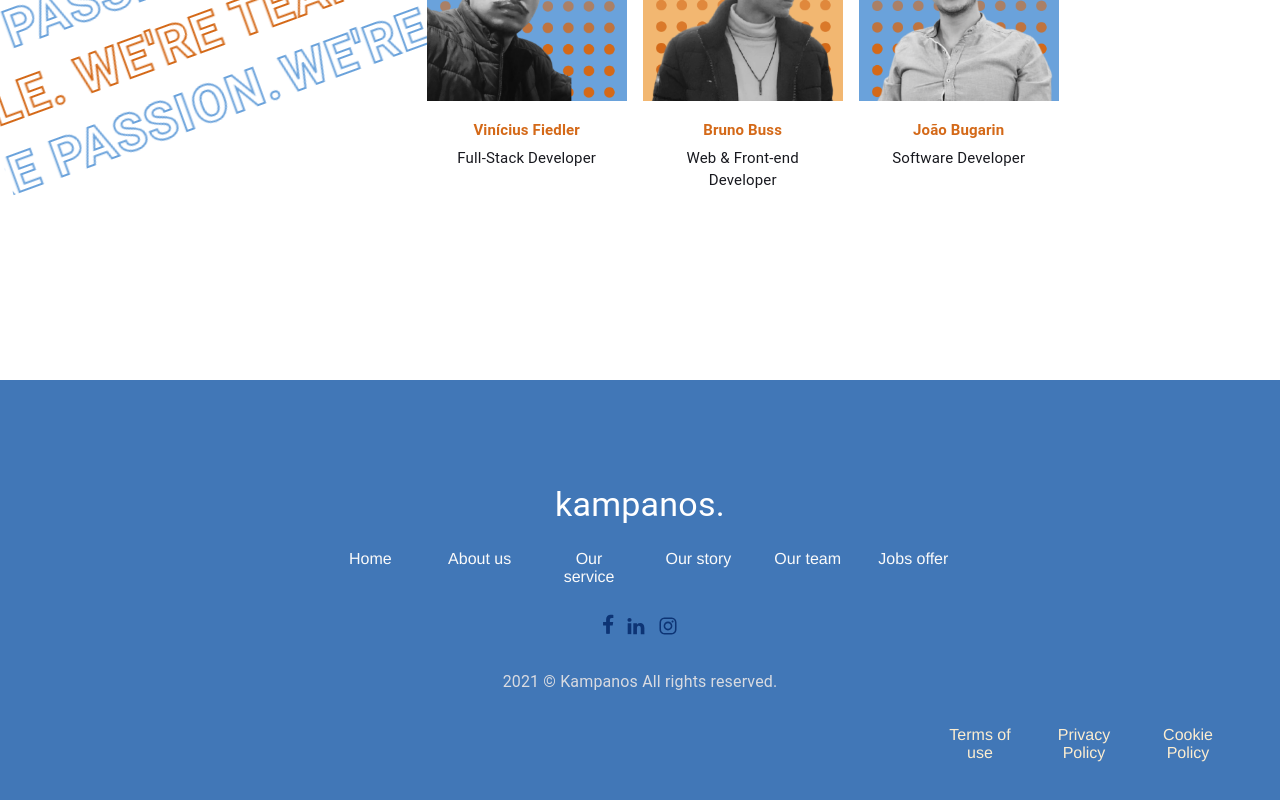
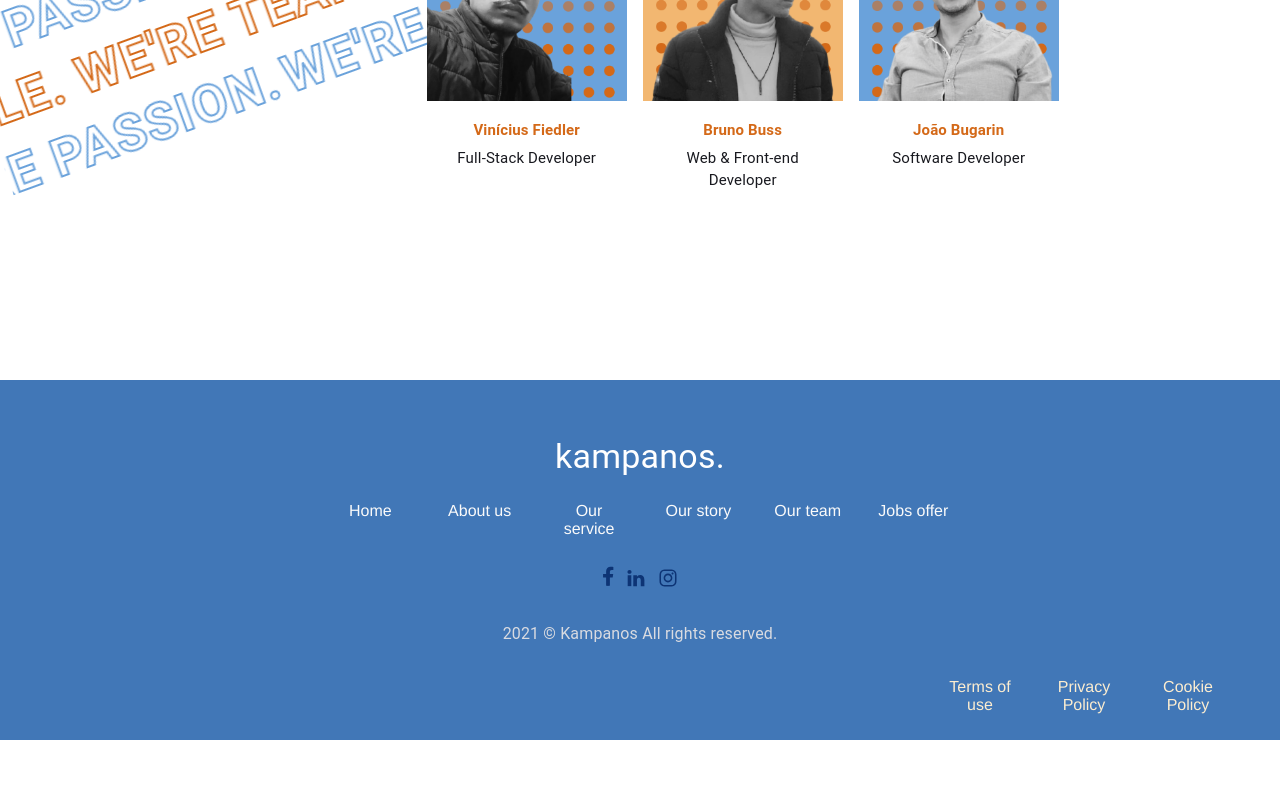
Before and after one commit to vfiedlerc/KampanosWebTranslated, a React (Create React App) app: page / in a window 1280 px wide. Shown: the part 7830-8630 px from the top of the page. After the commit the page ends 8570 px from the top, so only its background shows below. Built offline with nearby package versions, Linux system fonts and the light colour scheme.

Commit message:
Changes in Footer

```diff
--- a/src/sections/Footer/Footer.js
+++ b/src/sections/Footer/Footer.js
@@ -1,12 +1,8 @@
 import React from 'react';
-
 import { Box, Grid, Link, Typography, Icon,  styled} from '@mui/material';
-
 import { ReactComponent as FacebookIcon } from '../../assets/FacebookIcon.svg';
 import { ReactComponent as LinkedinIcon } from '../../assets/LinkedinIcon.svg';
 import { ReactComponent as InstagramIcon } from '../../assets/InstagramIcon.svg';
-
-
 
 const Terms = styled('div')(({ theme }) => ({
   padding: 0,
@@ -29,10 +25,6 @@ const Terms = styled('div')(({ theme }) => ({
   },
 }));
 
-
-
-
-
 const Footer = () => {
   return (
     <Box sx= {{marginY: '6rem'}}>
@@ -43,33 +35,24 @@ const Footer = () => {
         lg={12}
         direction='column'
         rowSpacing={3}
-
         sx={{
           display: 'flex',
           justifyContent: 'center',
           flexGrow: 1,
           backgroundColor: '#4177B7',
           width: '100%',
-          paddingBottom: '2.5rem',
-          paddingTop: '5rem',
+          paddingBottom: '0.5rem',
+          paddingTop: '2rem',
           textAlign: 'center',
-
         }}
-
-
       >
-
-
         <Grid item>
           {/* //1 */}
           <Typography
             color="white" variant="h4"
           >kampanos.</Typography>
         </Grid>
-
-
         <Grid item
-
         >
           <Grid container
             spacing={4} sx={{
@@ -137,7 +120,6 @@ const Footer = () => {
             color="#D9DBE1"
           > 2021 © Kampanos All rights reserved.️ </Typography>
         </Grid>
-
         <Terms>
         <Grid item  >
           <Grid container  sx={{justifyContent: "flex-end"}} spacing={2} >
@@ -162,8 +144,6 @@ const Footer = () => {
           </Grid>
         </Grid>
         </Terms>
-
-
       </Grid>
     </Box>
   )
```
